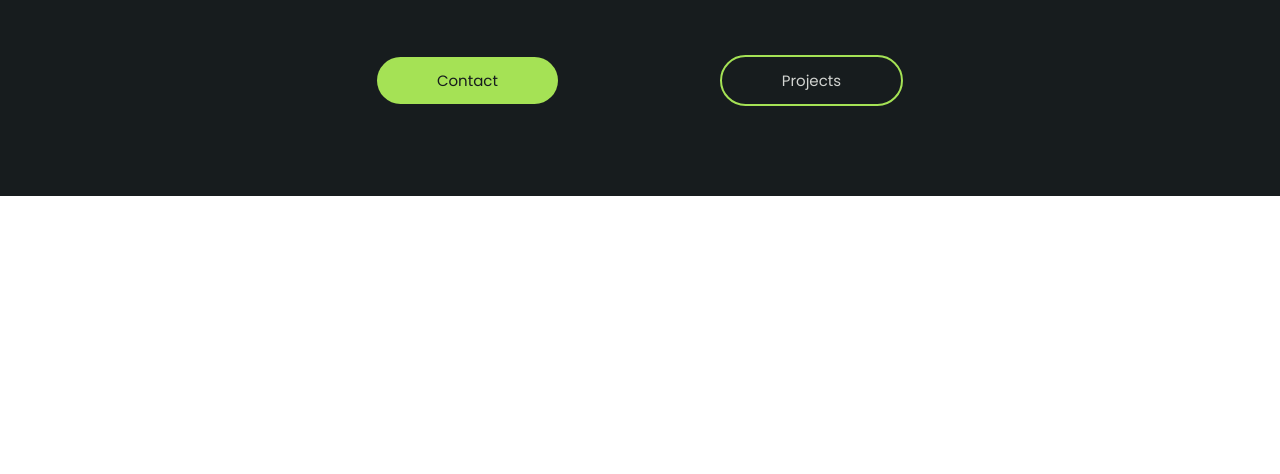
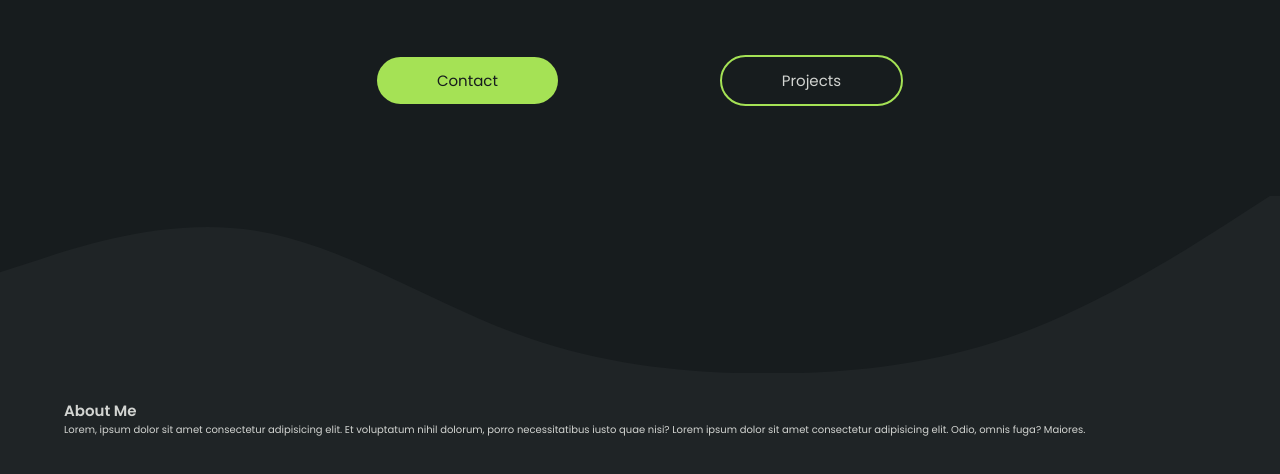
Before and after one commit to DizzlyD/my-Portfolio, a website built with Parcel: page index.html in a window 1280 px wide. Shown: the part 604-1078 px from the top of the page. Before the commit the page ends 800 px from the top, so only its background shows below. Built offline with nearby package versions, Linux system fonts and the light colour scheme.

Commit message:
wave-transition

```diff
--- a/Sass/abstracts/_variables.scss
+++ b/Sass/abstracts/_variables.scss
@@ -1,7 +1,7 @@
 // COLOR Variables
 $main-font-color: #d2d4d1;
 $primary-color: #171c1e;
-$secondary-color: #232729; // not 100% correct or #1F2426
+$secondary-color: #1F2426; // not 100% #232729 correct or #1F2426
 $accent-color: #a5e255;
 
 // FONT Variables
--- a/Sass/base/_typography.scss
+++ b/Sass/base/_typography.scss
@@ -1,4 +1,5 @@
 body {
   font-family: $main-font;
   color: $main-font-color;
+  overflow-x: hidden;
 }
--- /dev/null
+++ b/Sass/layouts/_about.scss
@@ -0,0 +1,9 @@
+.about{
+    height: 120vh;
+    width: 100vw;
+    background-color: $secondary-color;
+}
+
+.about__content{
+    padding: $section-padding;
+}
--- a/Sass/styles.scss
+++ b/Sass/styles.scss
@@ -6,8 +6,10 @@
 @import "./base/typography";
 @import "./base/utilities";
 @import "./componants/btns";
+@import "./layouts/about";
 @import "./layouts/header";
 @import "./layouts/footer";
 @import "./pages/home";
 @import "./themes/theme";
 @import "./vendors/icons";
+@import "./vendors/svgs";
--- /dev/null
+++ b/Sass/vendors/_svgs.scss
@@ -0,0 +1,11 @@
+.wave-container{
+    position: relative;
+    width: 100%;
+    padding-bottom: calc(100% * 52/375);
+}
+
+.wave-transition{
+    position: absolute;
+    top: 0%;
+    left: 0%;
+}
--- a/index.html
+++ b/index.html
@@ -53,17 +53,27 @@
           <div class="hero__btns">
             <a href="" class="btn btn-primary">Contact</a>
             <a href="#" class="btn btn-secondary">Projects</a>
-            <!-- <button class="btn btn-primary">
-              Contact
-            </button>
-            <button class="btn btn-secondary">
-              Projects
-            </button> -->
           </div>
 
         </section>
 
       </header>
 
+      <section class="about">
+
+        <div class="wave-container">
+          <svg class="wave-transition" viewBox="0 0 375 52" preserveAspectRatio="xMinYMin meet" fill="none" xmlns="http://www.w3.org/2000/svg">
+          <path fill-rule="evenodd" clip-rule="evenodd" d="M0 22.3478L12.5 18.3043C25 14.2609 50 6.17391 75 10.2174C100 14.2609 125 30.4348 150 39.8696C175 49.3043 200 52 225 52C250 52 275 49.3043 300 39.8696C325 30.4348 350 14.2609 362.5 6.17391L375 -1.91304V-10H362.5C350 -10 325 -10 300 -10C275 -10 250 -10 225 -10C200 -10 175 -10 150 -10C125 -10 100 -10 75 -10C50 -10 25 -10 12.5 -10H0V22.3478Z" fill="#171C1E"/>
+          </svg>
+        </div>
+
+        <div class="about__content">
+          <h2 class="about__content--title">About Me</h2>
+          <p class="about__content--text">Lorem, ipsum dolor sit amet consectetur adipisicing elit. Et voluptatum nihil dolorum, porro necessitatibus iusto quae nisi?
+          Lorem ipsum dolor sit amet consectetur adipisicing elit. Odio, omnis fuga? Maiores.
+          </p>
+        </div>
+      </section>
+
   </body>
 </html>
```
Also changed, not shown: images/wave-transition-header-small.svg (added), images/wave-transition-header.svg (added).
